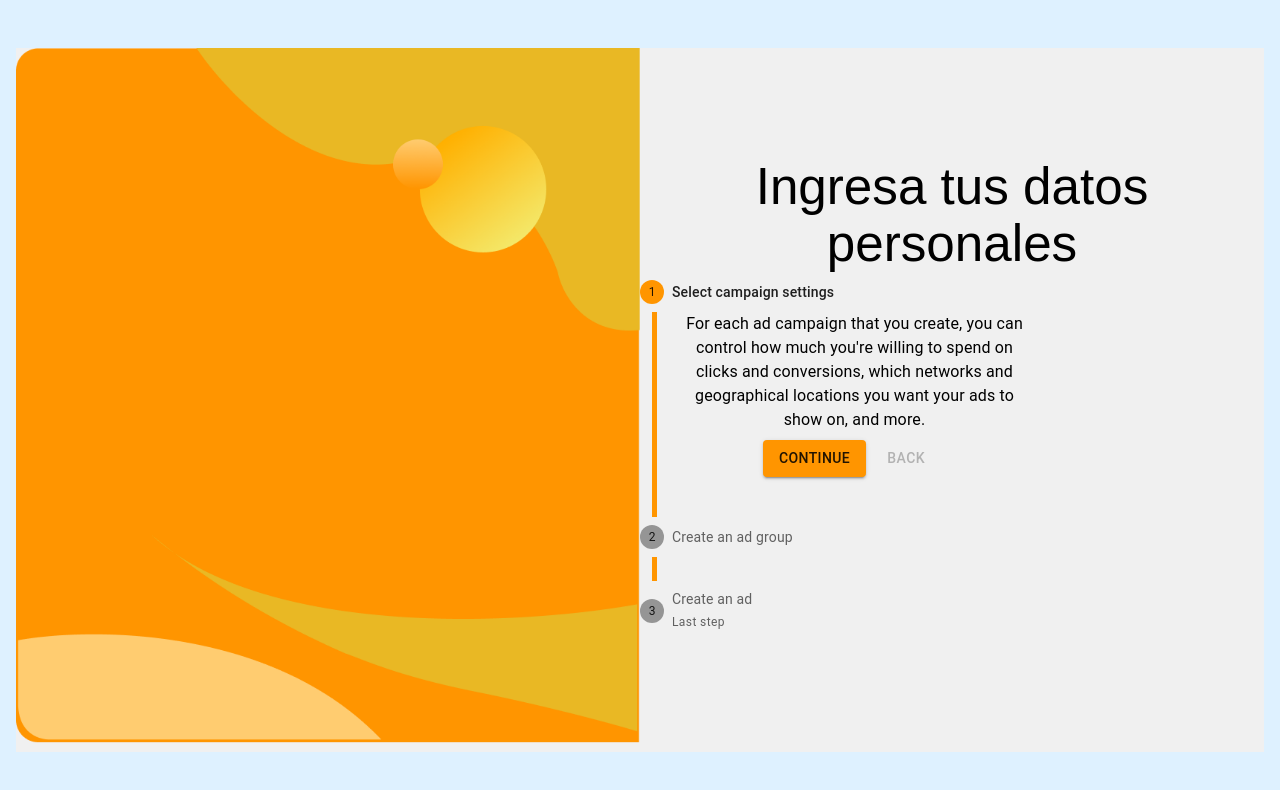
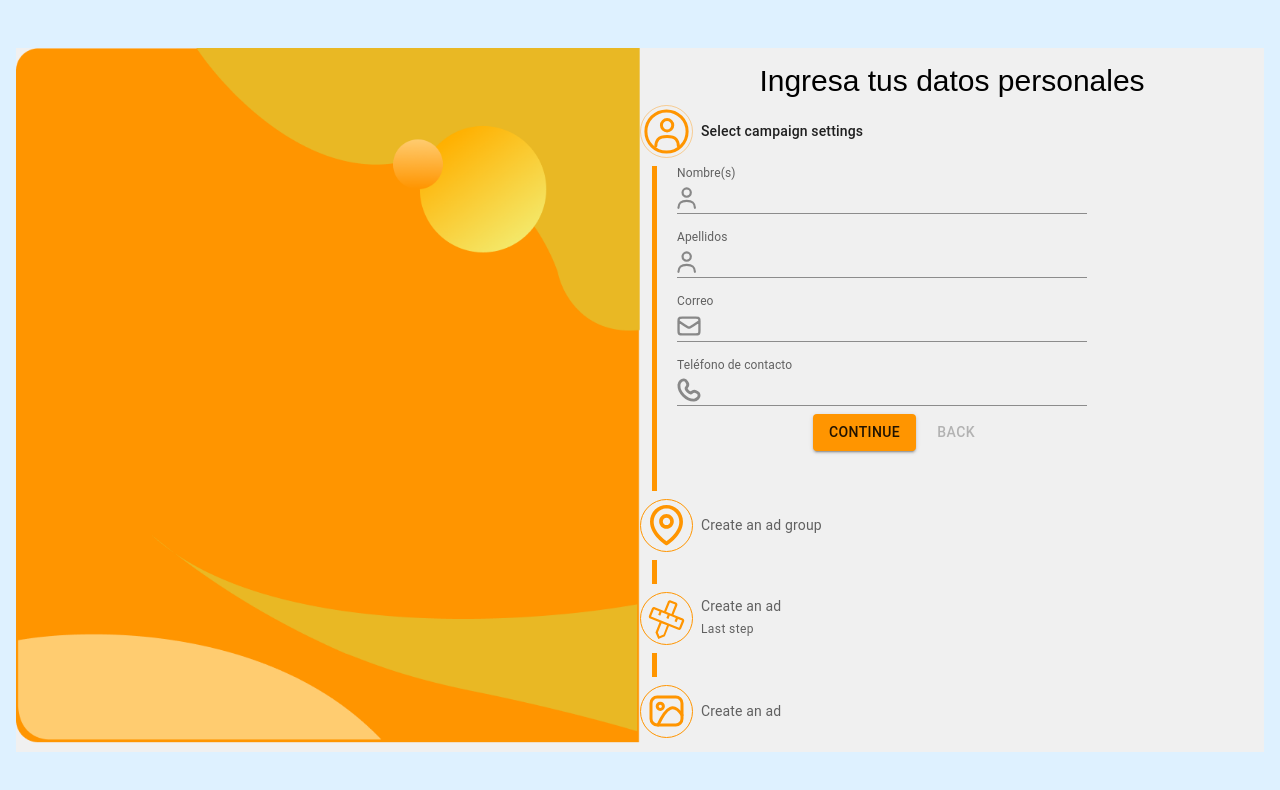
Before and after one commit to UrielMeneses849/Arkitex, a React (Vite) app: page /#/Arkitex/RegistroTrabajador in a window 1280 px wide. Shown: the top 790 px of the page. Built offline with nearby package versions, Linux system fonts and the light colour scheme.

Commit message:
Cambios nuevos

```diff
--- a/src/RegistroTrabajador/RegistroTrabajador.jsx
+++ b/src/RegistroTrabajador/RegistroTrabajador.jsx
@@ -94,14 +94,51 @@ function QontoStepIcon(props) {
 const steps = [
   {
     label: 'Select campaign settings',
-    description: `For each ad campaign that you create, you can control how much
-              you're willing to spend on clicks and conversions, which networks
-              and geographical locations you want your ads to show on, and more.`,
+    description:
+    <form style={{ display: 'flex', flexDirection: 'column', gap: '1rem', }}>
+      <TextField aria-label='#FF9500' id="nombreEmpleado" label="Nombre(s)" variant="standard" type='text'
+        sx={{ width: '90%' }} name="nombres" InputProps={{
+          startAdornment: (
+            <InputAdornment position="start">
+              <img src={usuarioForm} style={{ width: '1.2rem', margin: '0.5rem 0' }}></img>
+            </InputAdornment>
+          ),
+        }} />
+      <TextField id="apellidosEmpleado" label="Apellidos" variant="standard" type='text'
+        name="apellidos"
+        sx={{ width: '90%', color: 'red' }} InputProps={{
+          startAdornment: (
+            <InputAdornment position="start">
+              <img src={usuarioForm} style={{ width: '1.2rem', margin: '0.5rem 0' }}></img>
+            </InputAdornment>
+          ),
+        }} />
+      <TextField label="Correo" variant="standard" type='mail'
+        name="correo"
+        sx={{ width: '90%', color: 'red' }} InputProps={{
+          startAdornment: (
+            <InputAdornment position="start">
+              <img src={Correo} style={{ width: '1.5rem', "&:hover": { backgroundColor: 'red' } }}></img>
+            </InputAdornment>
+          ),
+        }} />
+      <TextField label="Teléfono de contacto" variant="standard" type='tel'
+        name="telefono"
+        sx={{ width: '90%', color: 'red' }} InputProps={{
+          startAdornment: (
+            <InputAdornment position="start">
+              <img src={Telefono} style={{ width: '1.5rem', "&:hover": { backgroundColor: 'red' } }}></img>
+            </InputAdornment>
+          ),
+        }} />
+    </form>,
+    icono: <img src={usuario}></img>
   },
   {
     label: 'Create an ad group',
     description:
       'An ad group contains one or more ads which target a shared set of keywords.',
+    icono: <img src={Ubicacion}></img>
   },
   {
     label: 'Create an ad',
@@ -109,6 +146,15 @@ const steps = [
               and learn how to enhance your ads using features like ad extensions.
               If you run into any problems with your ads, find out how to tell if
               they're running and how to resolve approval issues.`,
+    icono: <img src={Lapiz2}></img>
+  },
+  {
+    label: 'Create an ad',
+    description: `Try out different ad text to see what brings in the most customers,
+              and learn how to enhance your ads using features like ad extensions.
+              If you run into any problems with your ads, find out how to tell if
+              they're running and how to resolve approval issues.`,
+    icono: <img src={Img2}></img>
   },
 ];
 export default function RegistroTrabajador() {
@@ -132,11 +178,11 @@ export default function RegistroTrabajador() {
           <img src={frame} alt='frame' style={{ maxHeight: '100%', minWidth: '100%' }}></img>
         </Grid>
         <Grid item component={'div'} xs={1} width='50%' height='100%' padding='1rem 0'
-          display='flex' flexDirection='column' justifyContent='center'>
-          <h1 style={{ textAlign: 'center', fontWeight: '500' }}>Ingresa tus datos personales</h1>
+          display='flex' flexDirection='column'>
+          <h1 style={{ textAlign: 'center', fontWeight: '500', fontSize:'30px' }}>Ingresa tus datos personales</h1>
 
-          <Box sx={{ maxWidth: 400 }}>
-            <Stepper activeStep={activeStep} orientation="vertical">
+          <Box sx={{ maxWidth: 500}}>
+            <Stepper activeStep={activeStep} orientation="vertical" sx={{height:'100px'}}>
               {steps.map((step, index) => (
                 <Step key={step.label}>
                   <StepLabel
@@ -145,6 +191,7 @@ export default function RegistroTrabajador() {
                         <Typography variant="caption">Last step</Typography>
                       ) : null
                     }
+                    icon={step.icono}
                   >
                     {step.label}
                   </StepLabel>
```
Lines whose indentation alone changed are shown as unchanged.
